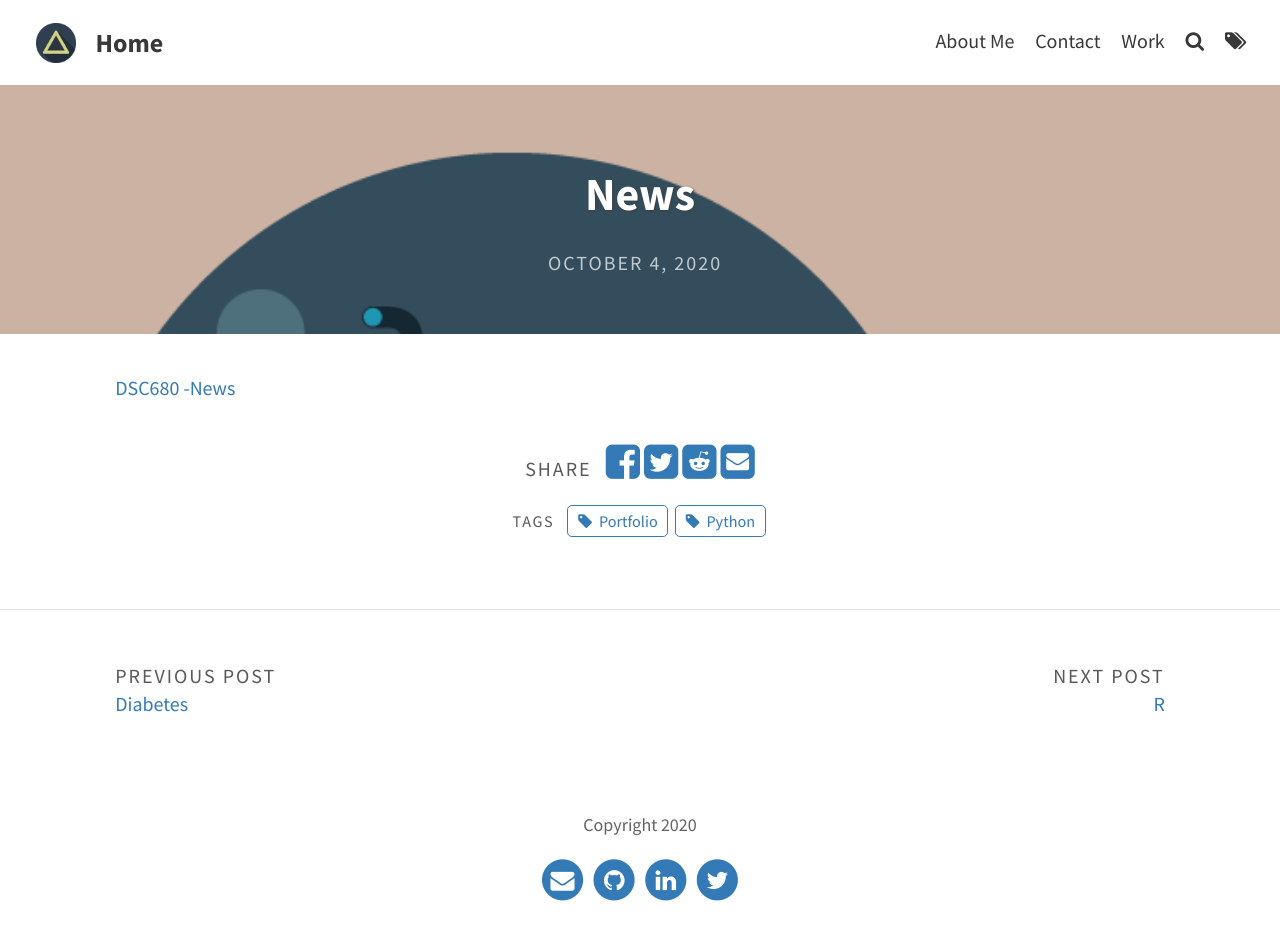
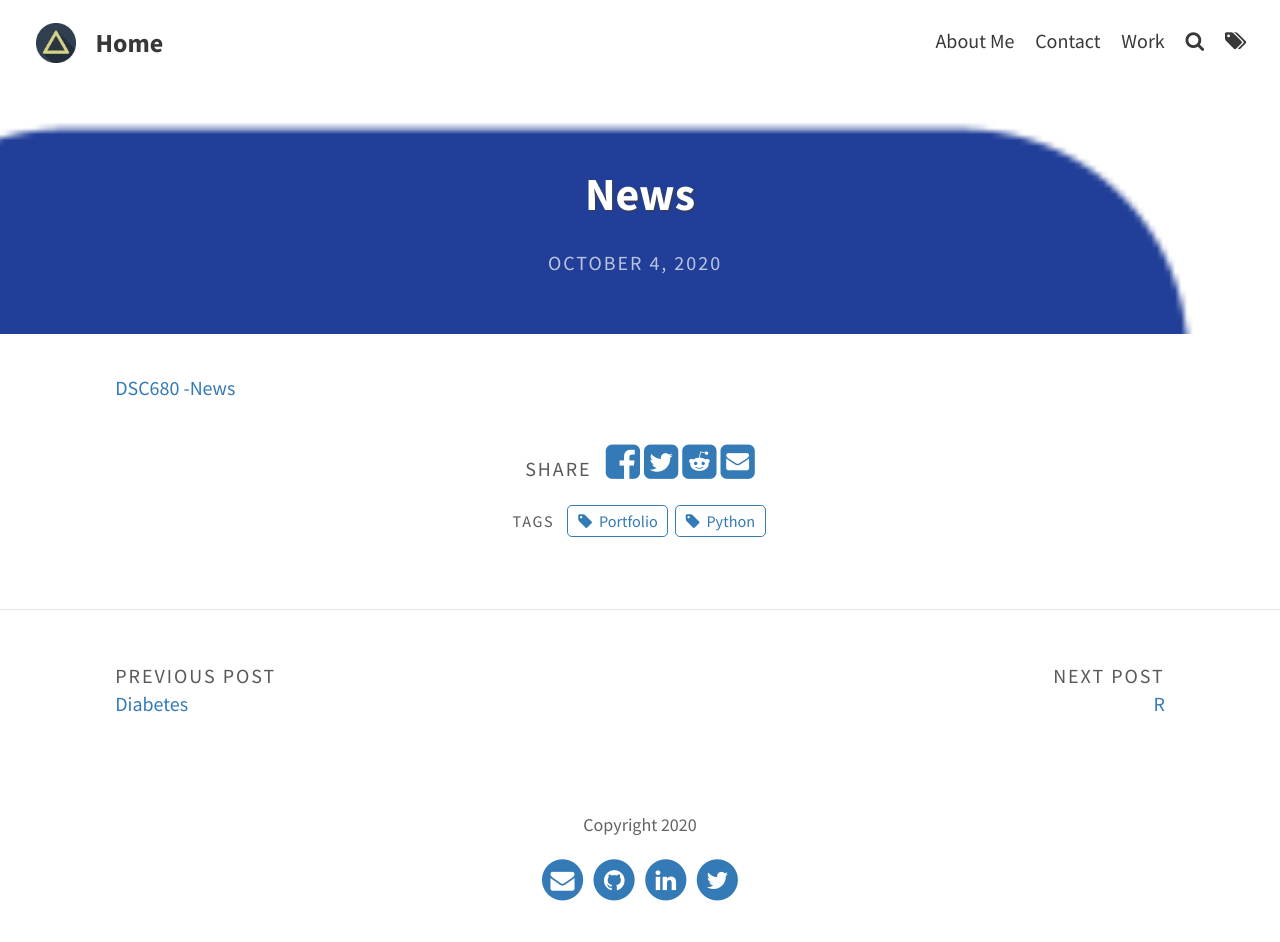
Before and after one commit to knmoses/knmoses.github.io, a Jekyll site: the page built from _portfolio/submarine.md, in a window 1280 px wide. Built offline with Jekyll 4.4.1, drawn with Linux system fonts in a browser that asks for light colours.

Commit message:
Update submarine.md

```diff
--- a/_portfolio/submarine.md
+++ b/_portfolio/submarine.md
@@ -1,8 +1,8 @@
 ---
 layout: post
 title: News
-feature-img: "assets/img/portfolio/submarine.png"
-img: "assets/img/portfolio/submarine.png"
+feature-img: "assets/img/portfolio/news.png"
+img: "assets/img/portfolio/news.png"
 date: 04 October 2020
 tags: [Python, Portfolio]
 ---
```
